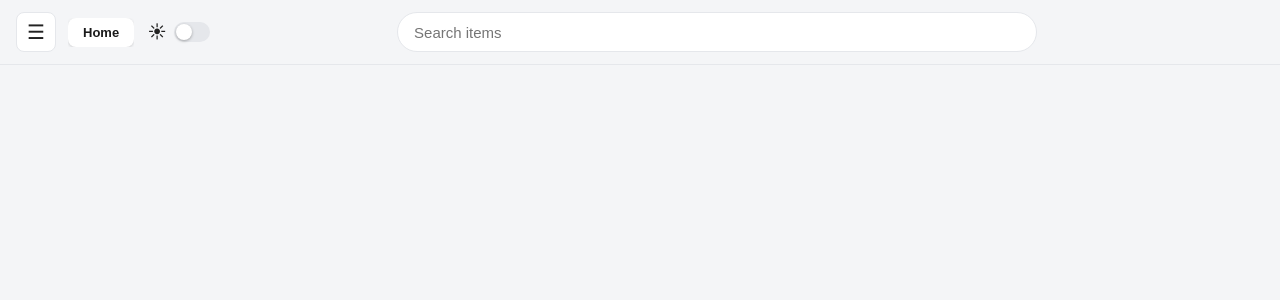
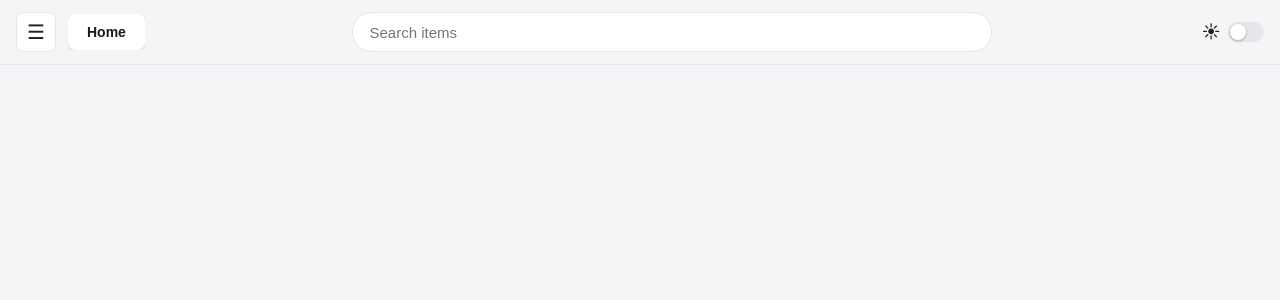
Before and after one commit to Perpaterb/helperPage, a React (Vite) app: page / in a window 1280 px wide. Shown: the top 300 px of the page. Built offline with nearby package versions, Linux system fonts and the light colour scheme.

Commit message:
Larger tabs and move dark mode toggle to far right
Increased tab button size (14px font, 36px height, more padding).
Moved dark mode toggle after the search input so it sits on the
far right of the top bar. Removed the spacer div that was balancing
the old layout.

```diff
--- a/src/App.tsx
+++ b/src/App.tsx
@@ -124,6 +124,13 @@ function AppShell() {
             );
           })}
         </div>
+        <input
+          className="search"
+          type="text"
+          placeholder="Search items"
+          value={query}
+          onChange={e => setQuery(e.target.value)}
+        />
         <label className="theme-toggle" title={state.darkMode ? 'Switch to light' : 'Switch to dark'}>
           <span className="theme-icon">{state.darkMode ? '☾' : '☀'}</span>
           <input
@@ -133,14 +140,6 @@ function AppShell() {
           />
           <span className="toggle-track" />
         </label>
-        <input
-          className="search"
-          type="text"
-          placeholder="Search items"
-          value={query}
-          onChange={e => setQuery(e.target.value)}
-        />
-        <div className="top-spacer" />
       </div>
       {state.editMode && ui.resizeMode && (
         <div className="new-cat-bar">
--- a/src/styles.css
+++ b/src/styles.css
@@ -226,19 +226,20 @@ body {
   min-width: 0;
 }
 .tab-btn {
-  padding: 6px 14px;
+  padding: 8px 18px;
   border-radius: 8px;
   border: 1px solid var(--card-border);
   background: var(--card);
   color: var(--fg);
-  font-size: 13px;
+  font-size: 14px;
   font-weight: 500;
   cursor: pointer;
   white-space: nowrap;
   overflow: hidden;
   text-overflow: ellipsis;
-  max-width: 120px;
+  max-width: 140px;
   flex-shrink: 0;
+  height: 36px;
 }
 .tab-btn.active {
   font-weight: 600;
@@ -266,14 +267,10 @@ body {
 .search:focus {
   border-color: var(--accent);
 }
-.top-spacer {
-  width: 40px;
-}
 @media (max-width: 640px) {
   .tab-bar { display: none; }
 }
 @media (max-width: 480px) {
-  .top-spacer { display: none; }
   .theme-toggle { display: none; }
   .search { flex-basis: 100%; }
 }
```
